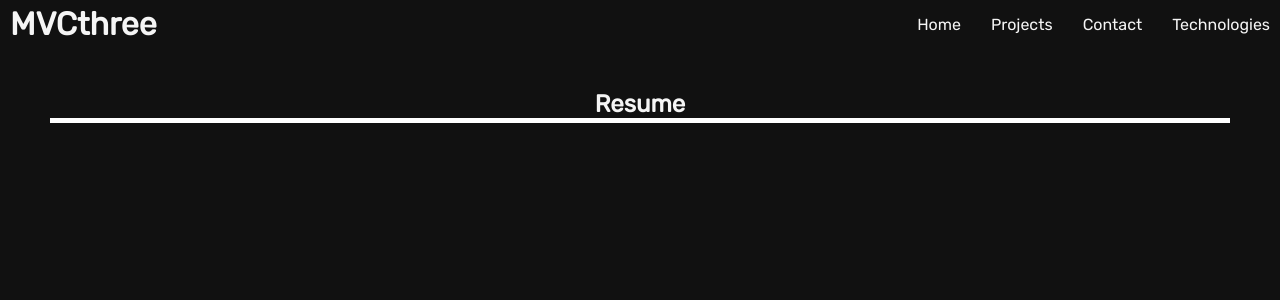
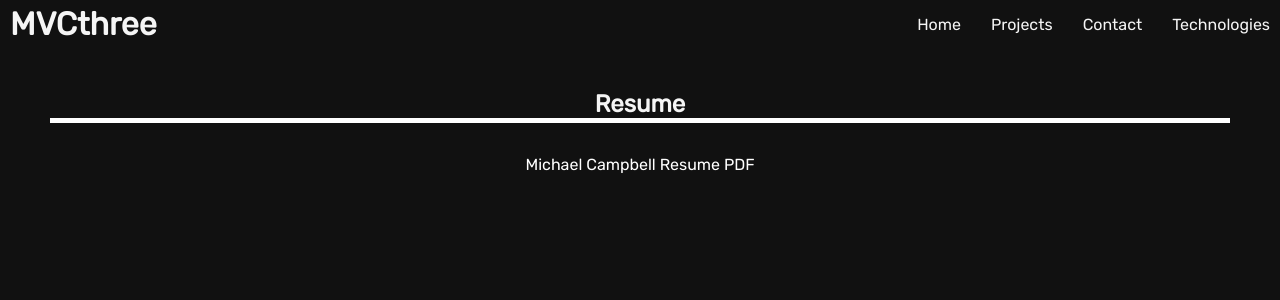
Before and after one commit to Mvcampbell3/Basic-Portfolio, an Angular app: page /resume in a window 1280 px wide. Shown: the top 300 px of the page. Built offline with nearby package versions, Linux system fonts and the light colour scheme.

Commit message:
added resume pdf and info

```diff
--- a/src/app/project-page/project-page.component.ts
+++ b/src/app/project-page/project-page.component.ts
@@ -42,7 +42,7 @@ export class ProjectPageComponent implements OnInit {
     },
 
     {
-      name: 'Roosevelt Way',
+      name: 'Roosevelt Way (WIP)',
       img_still: 'still img',
       img_gif: '../../assets/images/projects/rooseveltmove.gif',
       link_github: 'https://github.com/Mvcampbell3/parks-and-rec',
--- a/src/app/resume/resume.component.html
+++ b/src/app/resume/resume.component.html
@@ -4,4 +4,66 @@
   <div class="title">
     <h2 class='text-center'>Resume</h2>
   </div>
+
+  <a class='pdf-link' href="../../assets/images/Resume.pdf">Michael Campbell Resume PDF</a>
+
+  <!--
+
+Michael Campbell
+Web Developer
+
+https://mvcampbellthree.netlify.com/
+
+6105 Raleigh Street
+Apt. 309
+Orlando, Fl, 32835
+(321) 704-5545
+mvcampbell3@gmail.com
+
+Projects
+Rover-Reddit, MERN Stack Application
+May 2019
+Uses the NASA Open API to deliver to users the entire catalog of rover images. Also scrapes space.com/news to deliver articles. Images and articles can be saved, shared, and commented on by users.
+https://rover-reddit.herokuapp.com/
+https://github.com/DavidWeid/Space-Pair-Project
+
+Teammate Finder, MEAN Stack Application
+October 2019
+This Angular website allows users to track games they play on various consoles and to find others who play those games at a similar skill level.
+https://teammate-finder-app.herokuapp.com/
+https://github.com/Mvcampbell3/find-a-tm
+
+Yahtzee-React, MERN Stack Application
+July 2019
+Recreates the classic game of Yahtzee. Uses 3-D CSS animations for rolling the dice. The score is tallied automatically when the player presses the button for the score they want to keep.
+https://yahtzee-react.herokuapp.com/
+https://github.com/Mvcampbell3/YahtzeeReact
+
+EDUCATION
+Brevard Community College, 2011
+Associates Degree
+UCF Coding Bootcamp, 2019
+Certified Graduate
+
+
+SKILLS
+
+
+React
+Angular
+HTML
+CSS
+Javascript
+TypeScript
+Node
+MySQL
+MongoDB
+Express
+
+Experience
+Trilogy Education
+Tutor - Remote
+August 2019 - Present
+
+ -->
 </div>
--- a/src/app/resume/resume.component.scss
+++ b/src/app/resume/resume.component.scss
@@ -0,0 +1,5 @@
+.pdf-link{
+  display: block;
+  text-align: center;
+  color: white;
+}
```
Also changed, not shown: 1 other file (tests, documents, lock files or other folders).
